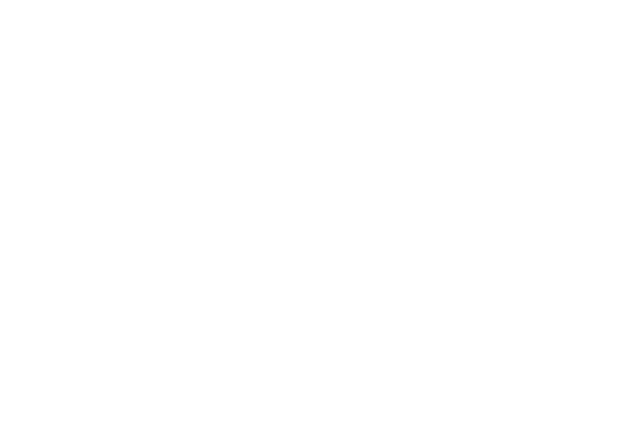
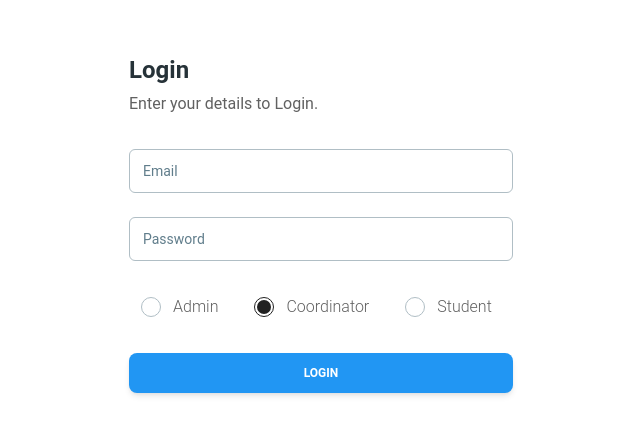
Before and after one commit to TangledDevs/VR-Web-22, a React (Vite) app in the folder client/: page /login in a window 1280 px wide. Before the commit this address had no page. Shown: the part 173-608 px from the top of the page, without its empty margins (319-959 px from the left). Built offline with nearby package versions, Linux system fonts and the light colour scheme.

Commit message:
login form added

```diff
--- a/client/src/App.jsx
+++ b/client/src/App.jsx
@@ -5,12 +5,14 @@ import AdminDashboard from "./components/AdminDashboard";
 import { Layout as CoordinatorLayout } from "./pages/coordinator/Layout";
 import { Layout as StudentLayout } from "./pages/student/Layout";
 import DashboardTable from "./components/DashboardTable";
+import LoginForm from "./components/LoginForm";
 
 function App() {
   return (
     <BrowserRouter>
       <Routes>
         <Route path="/" element={<Landing />} />
+        <Route path="/login" element={<LoginForm/>} />
 
         {/* Admin routes */}
         <Route path="/admin" element={<AdminLayout />}>
--- /dev/null
+++ b/client/src/components/LoginForm.jsx
@@ -0,0 +1,32 @@
+import { Card, Input, Button, Typography } from "@material-tailwind/react";
+import { Radio } from "@material-tailwind/react";
+
+export default function LoginForm() {
+  return (
+    <div className="flex justify-center items-center h-screen">
+      <Card color="transparent" shadow={false}>
+        <Typography variant="h4" color="blue-gray">
+          Login
+        </Typography>
+        <Typography color="gray" className="mt-1 font-normal">
+          Enter your details to Login.
+        </Typography>
+        <form className="mt-8 mb-2 w-80 max-w-screen-lg sm:w-96">
+          <div className="mb-4 flex flex-col gap-6">
+            <Input size="lg" label="Email" />
+            <Input type="password" size="lg" label="Password" />
+            <div className="flex gap-6">
+              <Radio name="type" label="Admin" />
+              <Radio name="type" label="Coordinator" defaultChecked />
+              <Radio name="type" label="Student" />
+            </div>
+          </div>
+
+          <Button className="mt-6 bg-blue-500" fullWidth>
+            Login
+          </Button>
+        </form>
+      </Card>
+    </div>
+  );
+}
```
